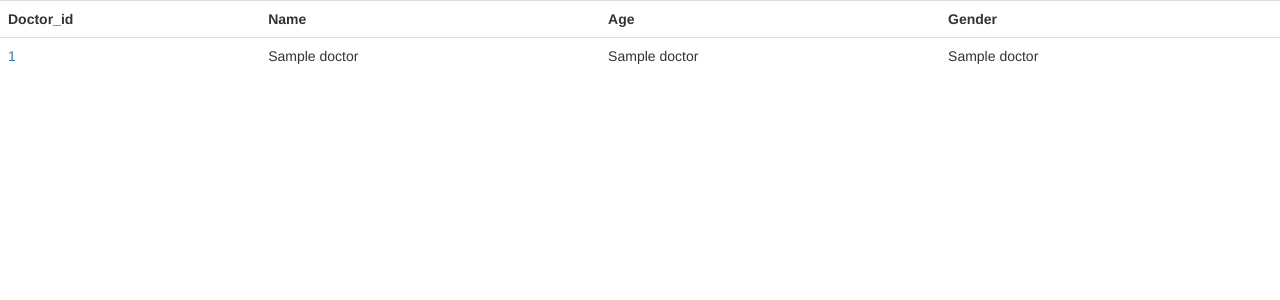
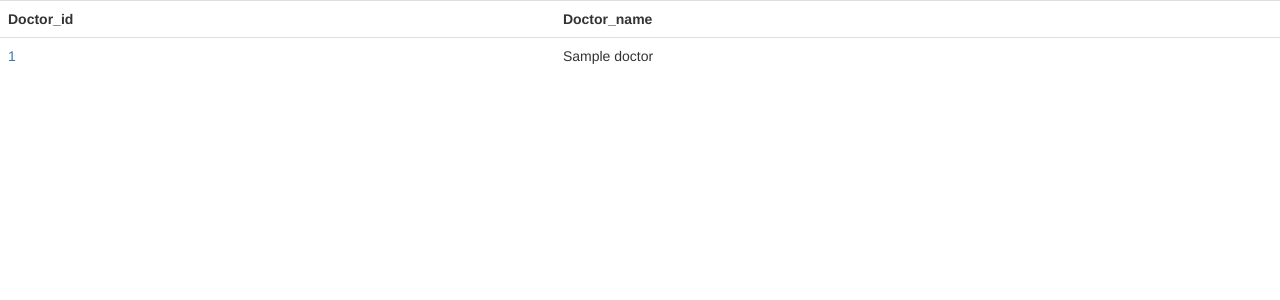
Before and after one commit to yubozu/cana-api, a Python web app: template templates/doctor.html in a window 1280 px wide. Shown: the top 300 px of the page. Run offline with Jinja, Linux system fonts and the light colour scheme; the template is opened without the code that fills it: most values are stand-ins (such as "Sample title", 1, 10 or a date in 2020); some libraries are stand-ins or nearby versions.

Commit message:
Doctor's 'SELECT' depend on 'history' table
No more

```diff
--- a/models/doctor.py
+++ b/models/doctor.py
@@ -10,7 +10,7 @@ class Doctor:
     def user(doctor_id):
 
         scripts = """
-               SELECT * FROM history WHERE doctor IN (SELECT name FROM doctor WHERE id = %d)
+               SELECT * FROM history WHERE doctor IN (SELECT doctor FROM history WHERE id = %d)
         """ % doctor_id
         db = DBHelper()
         connect = db.get_connection()
@@ -26,7 +26,7 @@ class Doctor:
     def get_all_doctor():
 
         scripts = """
-        SELECT * FROM doctor WHERE name IN (SELECT DISTINCT name FROM doctor)    ;
+        SELECT MIN(id), group_concat( DISTINCT doctor ) from history GROUP BY doctor  ;
         """
 
         db = DBHelper()
--- a/templates/doctor.html
+++ b/templates/doctor.html
@@ -10,16 +10,12 @@
 <table class="table">
         <tr>
             <th>Doctor_id</th>
-            <th>Name</th>
-            <th>Age</th>
-            <th>Gender</th>
+            <th>Doctor_name</th>
         </tr>
         {% for doctor in get_doctor %}
             <tr>
                 <td><a href="{{doctor[0]}}">{{doctor[0]}}</a></td>
                 <td>{{doctor[1]}}</td>
-                <td>{{doctor[2]}}</td>
-                <td>{{doctor[3]}}</td>
             </tr>
         {% endfor %}
     </table>
```
Also changed, not shown: app.py (+7 -3 lines), templates/test.html (added).
